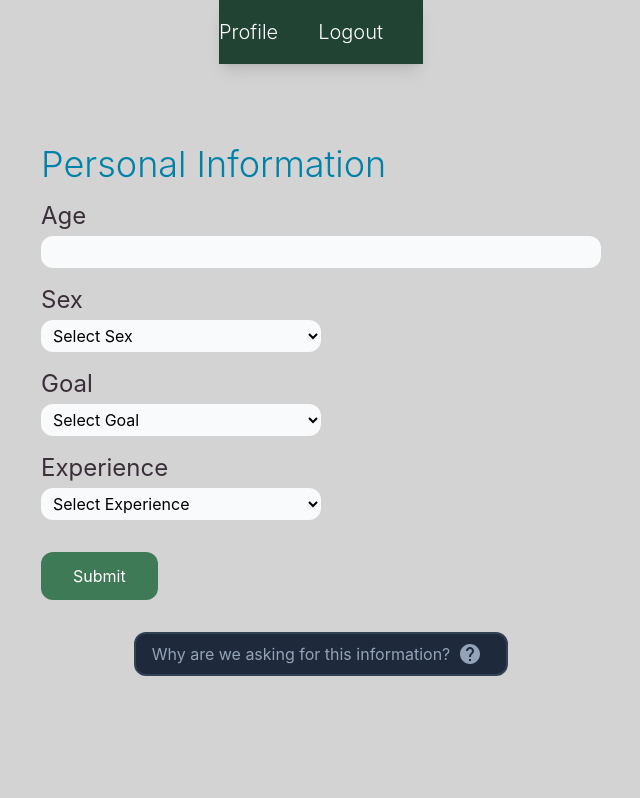
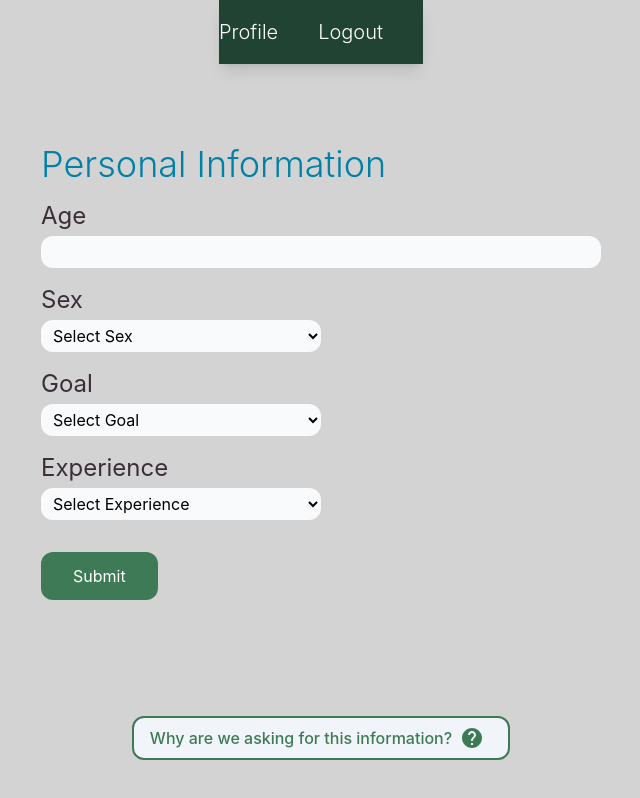
Before and after one commit to jbrijs/swole-ai, a React (Vite) app in the folder client/: page /#/profile in a window 1280 px wide. Shown: the whole page, without its empty margins (319-959 px from the left). Built offline with nearby package versions, Linux system fonts and the light colour scheme.

Commit message:
restyled infobox

```diff
--- a/client/src/Infobox.jsx
+++ b/client/src/Infobox.jsx
@@ -1,6 +1,6 @@
 import React, { useState } from "react";
 import HelpIcon from "@mui/icons-material/Help";
-import CancelIcon from  "@mui/icons-material/Cancel";
+import CancelIcon from "@mui/icons-material/Cancel";
 function Infobox() {
   const [isMessageVisible, setIsMessageVisible] = useState(false);
 
@@ -10,11 +10,15 @@ function Infobox() {
         onClick={() => {
           setIsMessageVisible(!isMessageVisible);
         }}
-        className="px-4 py-2 bg-slate-800 text-slate-400 rounded-xl cursor-pointer border-2 border-slate-700 mt-4"
+        className="px-4 py-2 bg-slate-100 text-secondary  font-medium rounded-xl cursor-pointer border-2 border-secondary mt-4 absolute bottom-10"
       >
         <div className="items-center justify-center flex flex-row">
-          <p>Why are we asking for this information?</p>
-          {!isMessageVisible && <HelpIcon className="mx-2"></HelpIcon>}
+          {!isMessageVisible && (
+            <>
+              <p>Why are we asking for this information?</p>
+              <HelpIcon className="mx-2"></HelpIcon>
+            </>
+          )}
         </div>
 
         {isMessageVisible && (
```
